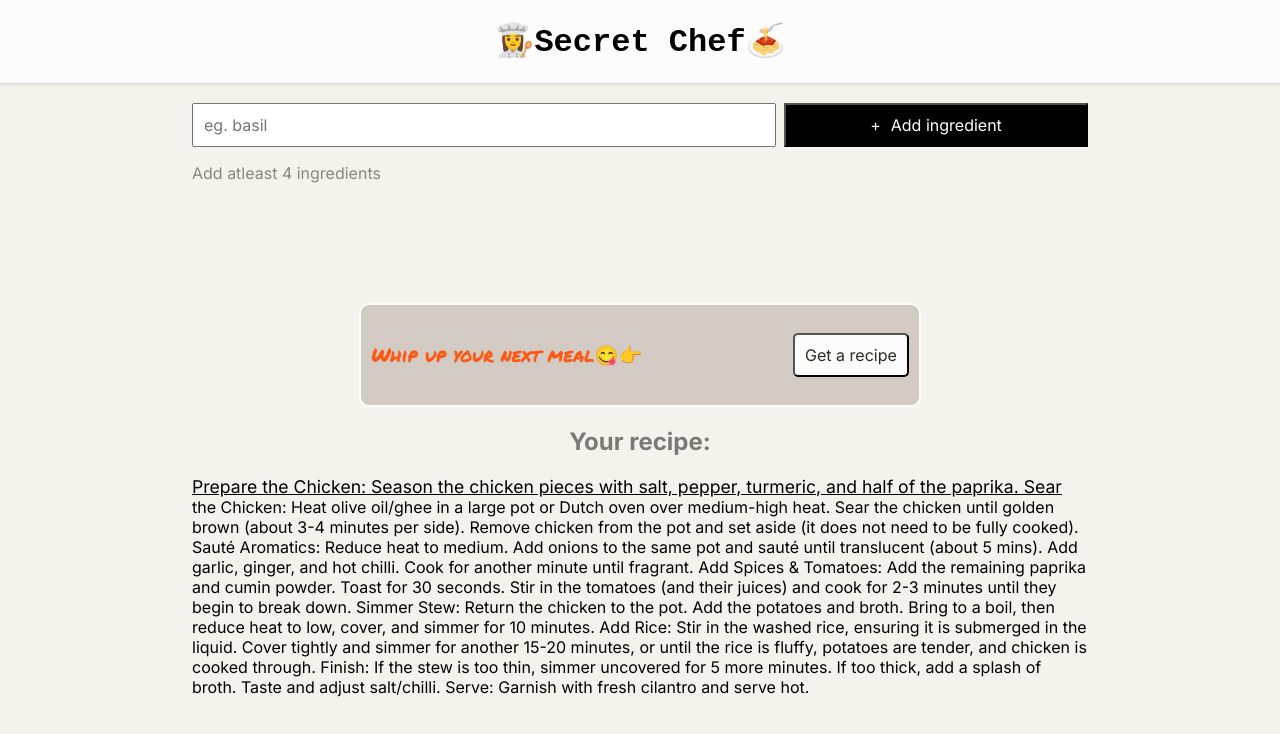
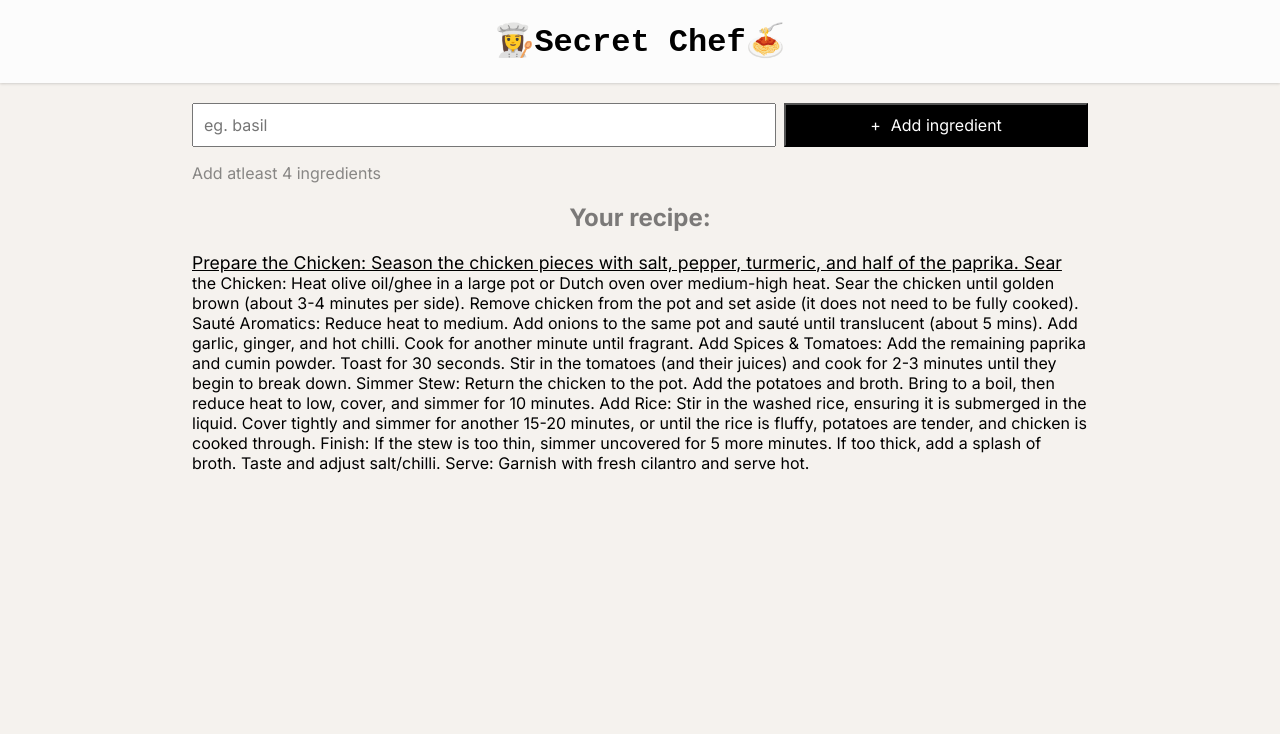
Before and after one commit to AllanRono1/ChefTrinket, a React (Vite) app: page / in a window 1280 px wide. Shown: the top 734 px of the page. Built offline with nearby package versions, Linux system fonts and the light colour scheme; a web font is replaced by a local one.

Commit message:
Applied conditional rendering to 'Get a recipe' section

```diff
--- a/src/App.jsx
+++ b/src/App.jsx
@@ -36,10 +36,10 @@ function App() {
           <ul>
             {list}
           </ul>
-          <div className='generate'>
+          {ingredients.length > 3 && <div className='generate'>
             <p>Whip up your next meal</p>
             <button>Get a recipe</button>
-          </div>
+          </div>}
         </section>
         <section>
           <h1 className='recipe-title'>Your recipe:</h1>
```
